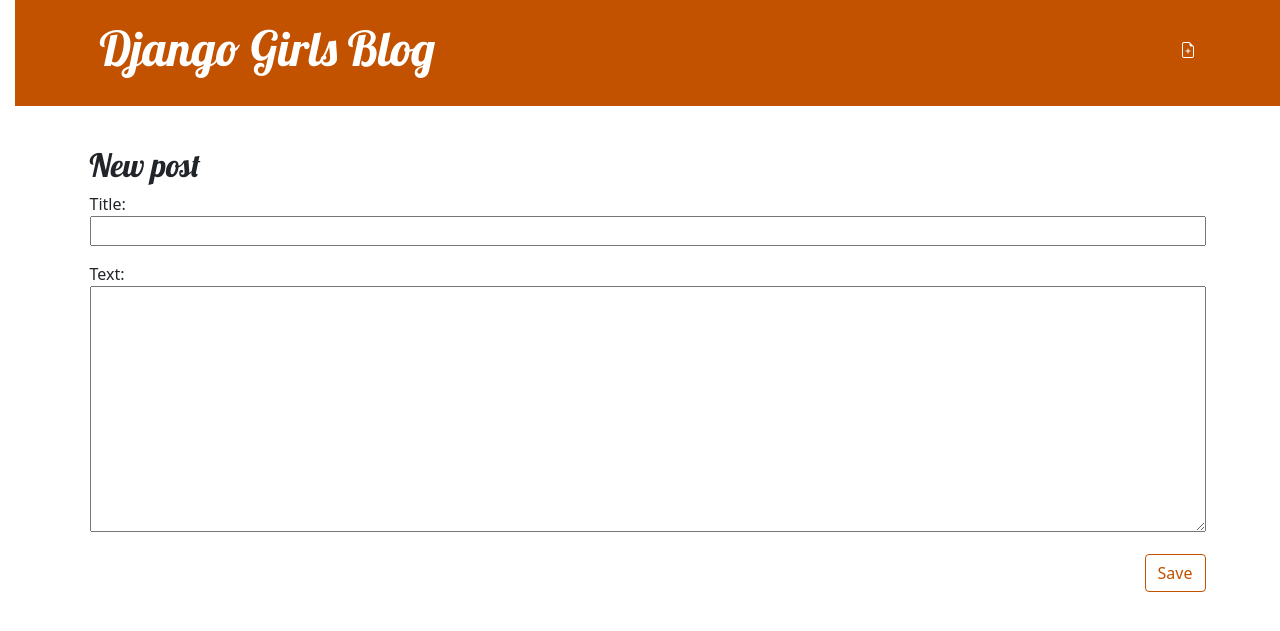
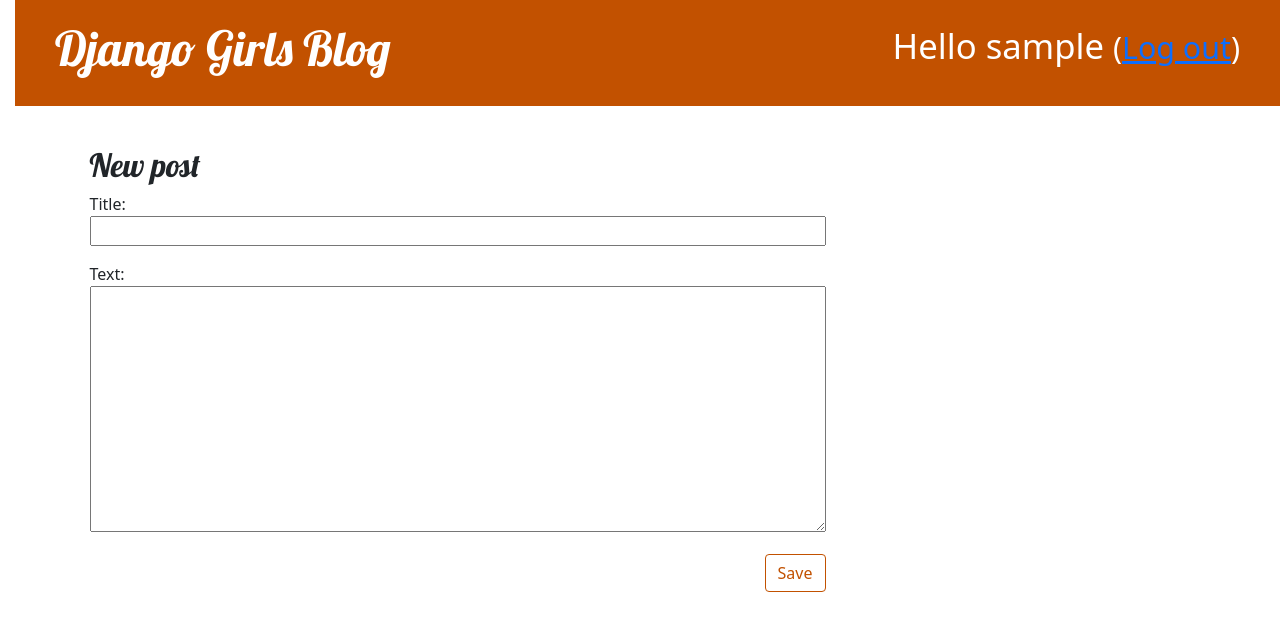
Before and after one commit to Shawnmels1998/my-first-blog, a Django app: page /post/new/ in a window 1280 px wide. Shown: the top 631 px of the page. Run offline with Django 3.2, Linux system fonts and the light colour scheme; the visitor is signed in with stand-in values (Sample User, id 1).

Commit message:
Added security to the site, authorized who can post and edit

```diff
--- a/blog/templates/blog/base.html
+++ b/blog/templates/blog/base.html
@@ -8,24 +8,23 @@
         <link rel="stylesheet" href="{% static 'css/blog.css' %}">
     </head>
     <body>
-        <header class="page-header">
-            <div class="container">
+        <div class="page-header">
             {% if user.is_authenticated %}
-                <a href="{% url 'post_new' %}" class="top-menu">
-                    {% include './icons/file-earmark-plus.svg' %}
-                </a>
+                <a href="{% url 'post_new' %}" class="top-menu"><span class="glyphicon glyphicon-plus"></span></a>
                 <a href="{% url 'post_draft_list' %}" class="top-menu"><span class="glyphicon glyphicon-edit"></span></a>
+                <p class="top-menu">Hello {{ user.username }} <small>(<a href="{% url 'logout' %}">Log out</a>)</small></p>
+            {% else %}
+                <a href="{% url 'login' %}" class="top-menu"><span class="glyphicon glyphicon-lock"></span></a>
             {% endif %}
             <h1><a href="/">Django Girls Blog</a></h1>
         </div>
-        </header>
-        <main class="content container">
+        <div class="content container">
             <div class="row">
-                <div class="col">
+                <div class="col-md-8">
                 {% block content %}
                 {% endblock %}
                 </div>
             </div>
-        </main>
+        </div>
     </body>
 </html>
--- a/blog/views.py
+++ b/blog/views.py
@@ -3,6 +3,7 @@ from django.utils import timezone
 from .models import Post
 from django.shortcuts import render, get_object_or_404
 from .forms import PostForm
+from django.contrib.auth.decorators import login_required
 
 # Create your views here.
 def post_list(request):
@@ -13,6 +14,7 @@ def post_detail(request, pk):
     post = get_object_or_404(Post, pk=pk)
     return render(request, 'blog/post_detail.html', {'post': post})
 
+@login_required
 def post_new(request):
     if request.method == "POST":
         form = PostForm(request.POST)
@@ -26,6 +28,7 @@ def post_new(request):
         form = PostForm()
     return render(request, 'blog/post_edit.html', {'form': form})
 
+@login_required
 def post_edit(request, pk):
     post = get_object_or_404(Post, pk=pk)
     if request.method == "POST":
@@ -40,15 +43,18 @@ def post_edit(request, pk):
         form = PostForm(instance=post)
     return render(request, 'blog/post_edit.html', {'form': form})
 
+@login_required
 def post_draft_list(request):
     posts = Post.objects.filter(published_date__isnull=True).order_by('created_date')
     return render(request, 'blog/post_draft_list.html', {'posts': posts})
 
+@login_required
 def post_publish(request, pk):
     post = get_object_or_404(Post, pk=pk)
     post.publish()
     return redirect('post_detail', pk=pk)
 
+@login_required
 def post_remove(request, pk):
     post = get_object_or_404(Post, pk=pk)
     post.delete()
--- a/mysite/settings.py
+++ b/mysite/settings.py
@@ -124,3 +124,4 @@ STATIC_URL = '/static/'
 # https://docs.djangoproject.com/en/3.2/ref/settings/#default-auto-field
 
 DEFAULT_AUTO_FIELD = 'django.db.models.BigAutoField'
+LOGIN_REDIRECT_URL = '/'
--- a/mysite/urls.py
+++ b/mysite/urls.py
@@ -15,8 +15,11 @@ Including another URLconf
 """
 from django.contrib import admin
 from django.urls import path, include
+from django.contrib.auth import views
 
 urlpatterns = [
     path('admin/', admin.site.urls),
-    path('', include('blog.urls'))
+    path('accounts/login/', views.LoginView.as_view(), name='login'),
+    path('accounts/logout/', views.LogoutView.as_view(next_page='/'), name='logout'),
+    path('', include('blog.urls')),
 ]
```
Also changed, not shown: blog/templates/blog/registration/login.html (added, +24 -0 lines). Lines whose indentation alone changed are shown as unchanged.
